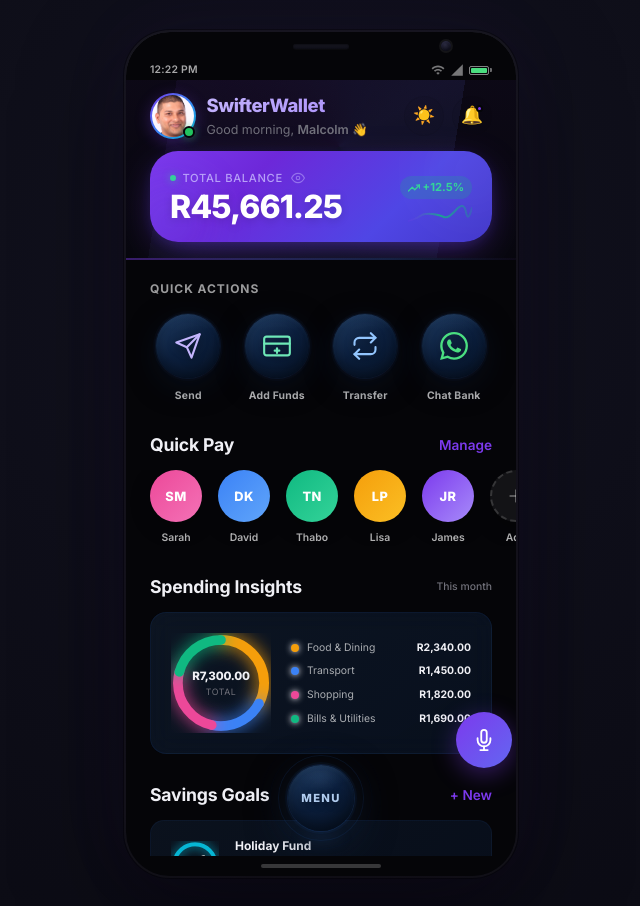
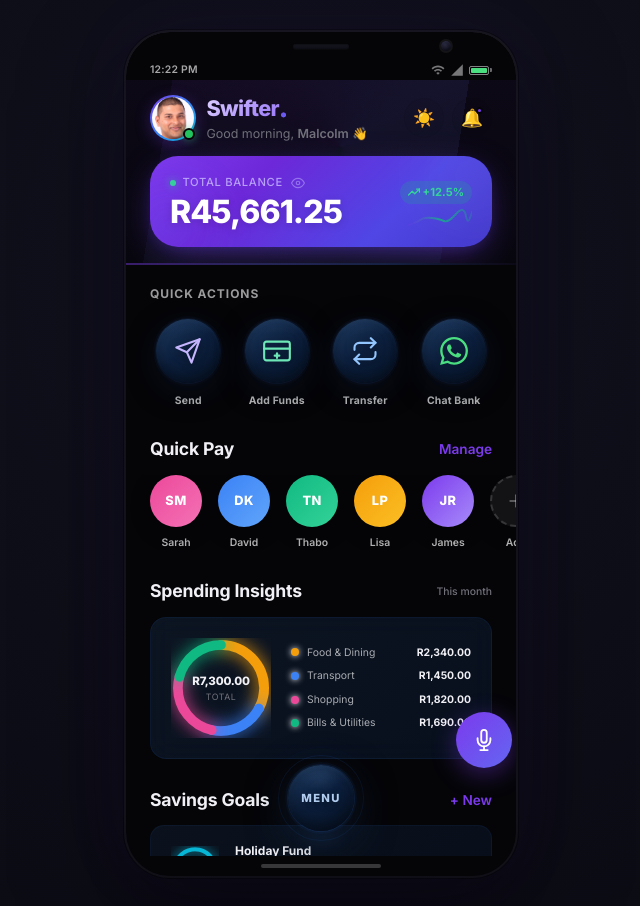
Before and after one commit to MalcolmGov/SwifterWallet, a Next.js app in the folder swifter-wallet/: page / in a window 1280 px wide. Shown: the whole page, without its empty margins (319-959 px from the left). Built offline with nearby package versions, Linux system fonts and the light colour scheme.

Commit message:
rebrand: SwifterWallet → Swifter with premium styling

```diff
--- a/swifter-wallet/src/app/globals.css
+++ b/swifter-wallet/src/app/globals.css
@@ -385,13 +385,23 @@
 }
 
 .brand-name {
-  font-size: 1.15rem;
+  font-size: 1.35rem;
   font-weight: 800;
-  letter-spacing: -0.02em;
-  background: linear-gradient(135deg, #c4b5fd, #a78bfa);
+  letter-spacing: -0.03em;
+  background: linear-gradient(135deg, #e0d4ff 0%, #a78bfa 40%, #7c3aed 100%);
   -webkit-background-clip: text;
   -webkit-text-fill-color: transparent;
   background-clip: text;
+  font-family: var(--font-inter), -apple-system, BlinkMacSystemFont, 'SF Pro Display', sans-serif;
+}
+.brand-dot {
+  background: linear-gradient(135deg, #7c3aed, #6366f1);
+  -webkit-background-clip: text;
+  -webkit-text-fill-color: transparent;
+  background-clip: text;
+  font-size: 1.6rem;
+  line-height: 0;
+  vertical-align: -1px;
 }
 
 .header-greeting {
--- a/swifter-wallet/src/app/layout.tsx
+++ b/swifter-wallet/src/app/layout.tsx
@@ -8,7 +8,7 @@
 });
 
 export const metadata: Metadata = {
-  title: "Swifter Wallet",
+  title: "Swifter",
   description: "Your modern digital wallet — send, receive, and manage your money.",
 };
 
--- a/swifter-wallet/swifter-ui.jsx
+++ b/swifter-wallet/swifter-ui.jsx
@@ -295,7 +295,7 @@
               <span className="avatar-online" />
             </div>
             <div className="dash-header-brand-text">
-              <span className="brand-name">Swifter<span className="brand-name-accent">Wallet</span></span>
+              <span className="brand-name">Swifter<span className="brand-dot">.</span></span>
               <p className="header-greeting">Good morning, <strong>Malcolm</strong> 👋</p>
             </div>
           </div>
```
